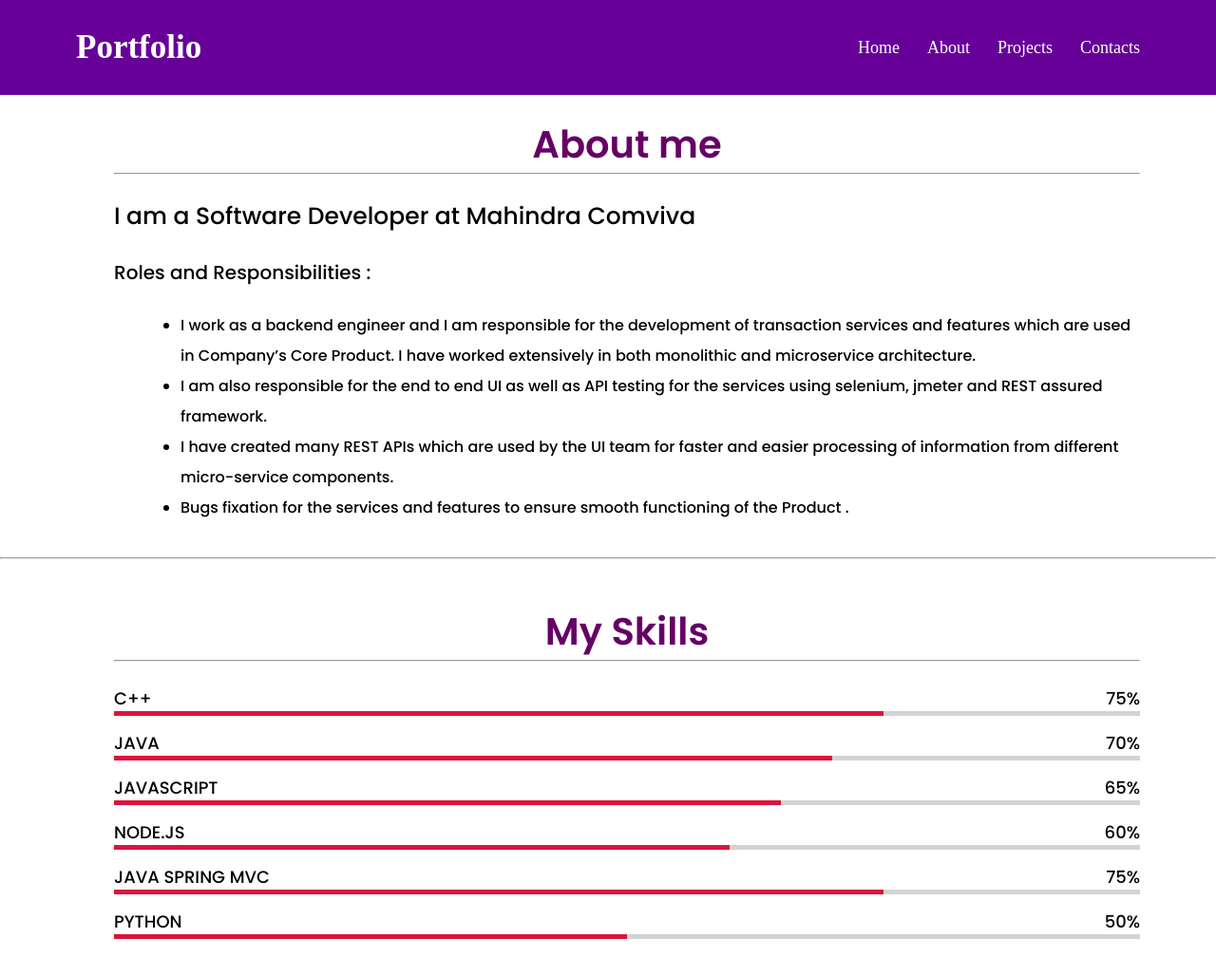
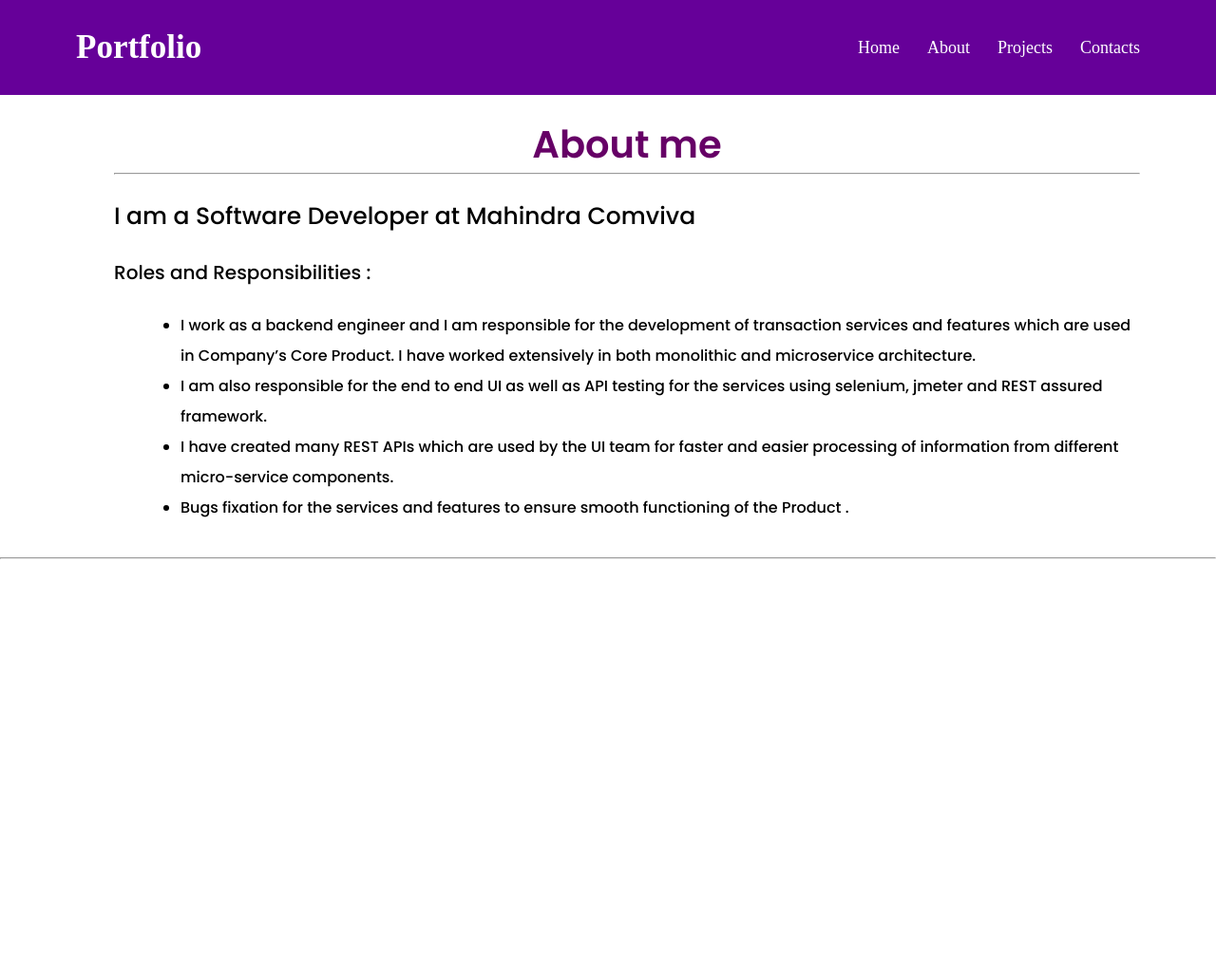
Before and after one commit to pkanwar/sde-portfolio, a plain HTML site: page about.html in a window 1280 px wide. Shown: the whole page at 95% size. After the commit the page ends 800 px from the top, so only its background shows below. Drawn offline with nearby package versions, Linux system fonts and the light colour scheme.

Commit message:
changes in sde portfolio

```diff
--- a/about.html
+++ b/about.html
@@ -59,61 +59,7 @@
     <br>
     <hr>
     <br>
-    <br>
-    <section class="skills" id="skills">
-        <div class="max-width">
-            <h2 class="title">My Skills</h2>
-            <hr>
-            <br>
-            <div class="skills-content">
-                <div class="bars">
-                    <div class="info">
-                        <span>C++</span>
-                        <span>75%</span>
-                    </div>
-                    <div class="line c"></div>
-                </div>
-                <div class="bars">
-                    <div class="info">
-                        <span>JAVA</span>
-                        <span>70%</span>
-                    </div>
-                    <div class="line java"></div>
-                </div>
-                <div class="bars">
-                    <div class="info">
-                        <span>JAVASCRIPT</span>
-                        <span>65%</span>
-                    </div>
-                    <div class="line js"></div>
-                </div>
-                <div class="bars">
-                    <div class="info">
-                        <span>NODE.JS</span>
-                        <span>60%</span>
-                    </div>
-                    <div class="line node"></div>
-                </div>
-                <div class="bars">
-                    <div class="info">
-                        <span>JAVA SPRING MVC</span>
-                        <span>75%</span>
-                    </div>
-                    <div class="line spring"></div>
-                </div>
-                <div class="bars">
-                    <div class="info">
-                        <span>PYTHON</span>
-                        <span>50%</span>
-                    </div>
-                    <div class="line python"></div>
-                </div>
-            </div>
-        </div>
-    </section>
-    <br>
-    <br>
-    <br>
+
 
 </body>
 </html>
--- a/css/styles.css
+++ b/css/styles.css
@@ -53,6 +53,7 @@
     font-weight: 500;
     margin-left: 25px;
     transition: color 0.3s ease;
+
 }
 
 .navbar .menu li a:hover{
@@ -79,10 +80,12 @@
 
 .home .max-width{
     margin: auto 0 auto 50px;
+    border: 2px solid white;
 }
 
 .home .max-width-img{
     margin-left: 200px;
+    border: 2px solid white;
 }
 
 
```
Also changed, not shown: index.html (+1 -3 lines).
